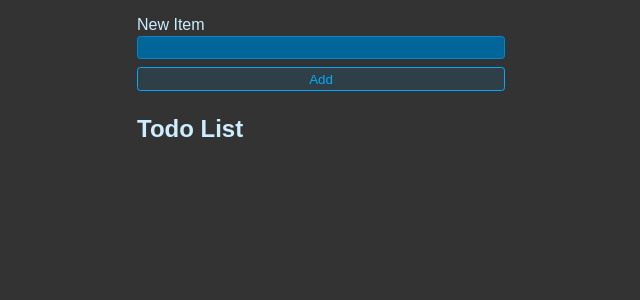
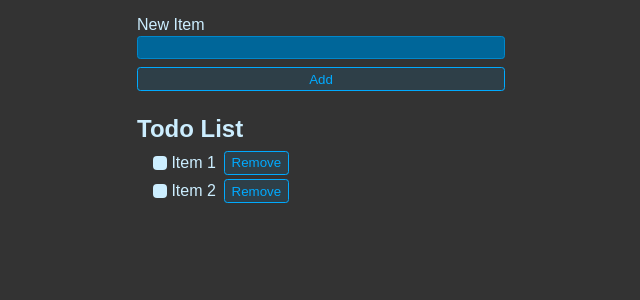
Before and after one commit to gdimit01/ToDoReact, a React (Vite) app: page / in a window 1280 px wide. Shown: the top 300 px of the page, without its empty margins (319-959 px from the left). Built offline with nearby package versions, Linux system fonts and the light colour scheme.

Commit message:
added buttons

```diff
--- a/src/App.jsx
+++ b/src/App.jsx
@@ -3,14 +3,30 @@ import "./styles.css";
 export default function App() {
   return (
     <>
-  <form className="new-item-form">
-    <div className = "form-row">
-      <label htmlFor = "Item">New Item</label>
-      <input type = "text" id = "Item" />
-    </div>
-    <button className = "btn">Add</button>
-  </form>
-  <h1 className="header">Todo List</h1>
-  </>
-  )
+      <form className="new-item-form">
+        <div className="form-row">
+          <label htmlFor="Item">New Item</label>
+          <input type="text" id="Item" />
+        </div>
+        <button className="btn">Add</button>
+      </form>
+      <h1 className="header">Todo List</h1>
+      <ul className="list">
+        <li>
+          <label>
+            <input type="checkbox" />
+            Item 1
+          </label>
+          <button className="btn remove">Remove</button>
+        </li>
+        <li>
+          <label>
+            <input type="checkbox" />
+            Item 2
+          </label>
+          <button className="btn remove">Remove</button>
+        </li>
+      </ul>
+    </>
+  );
 }
```
